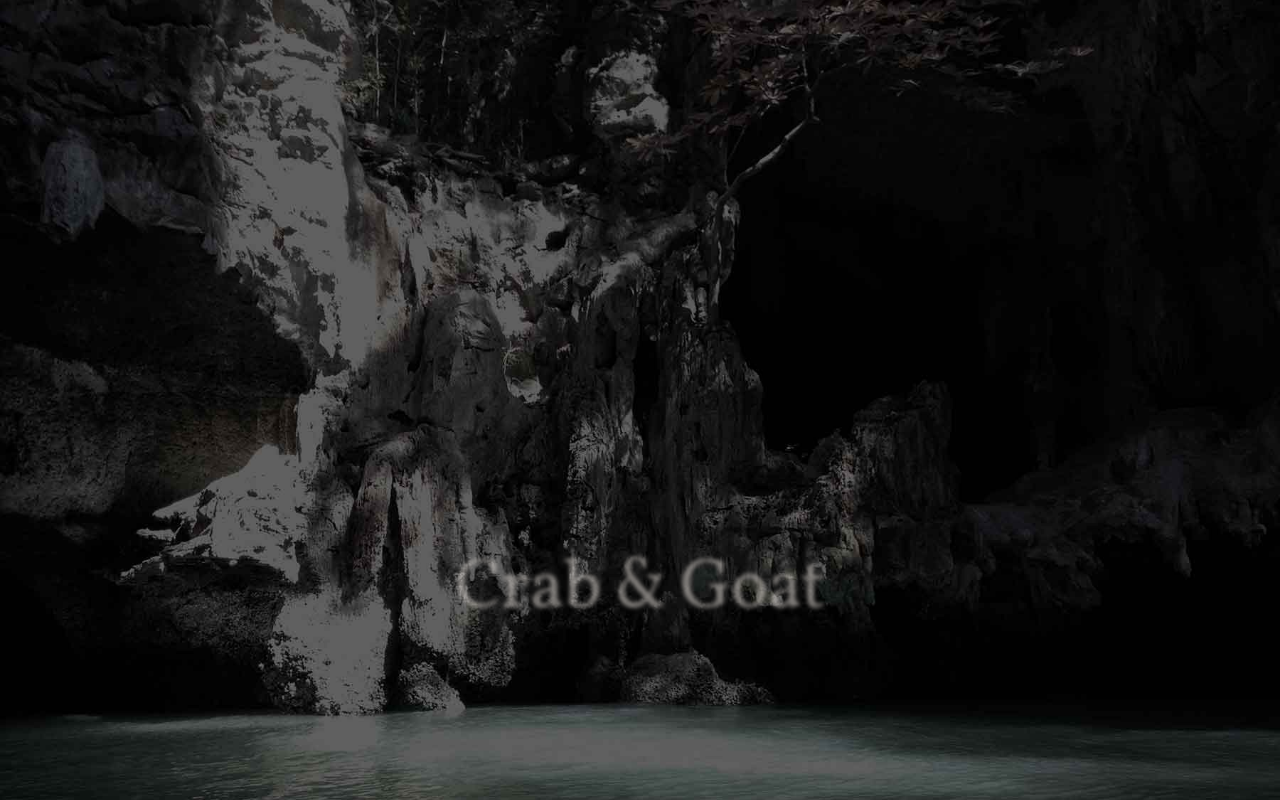
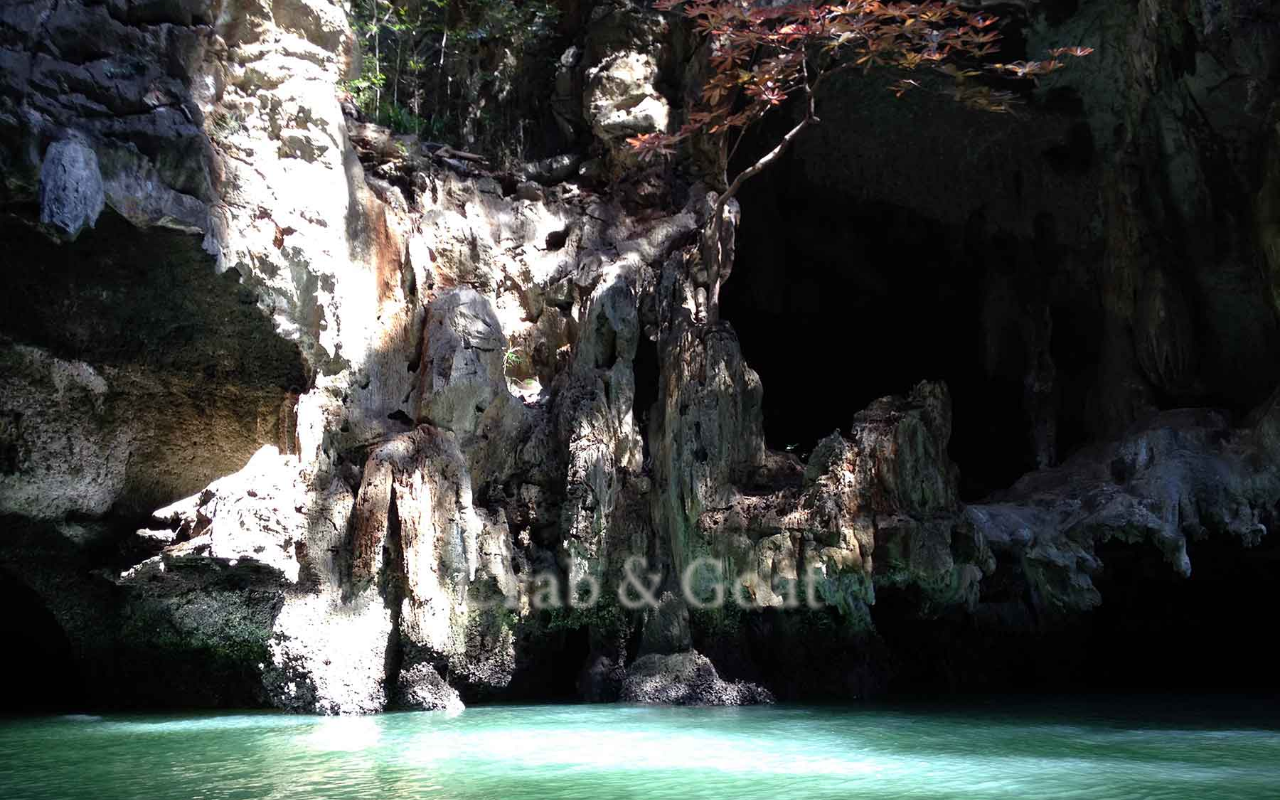
Before and after one commit to creatures/crabandgoat, a plain HTML site: page index.html in a window 1280 px wide. Drawn offline with Linux system fonts and the light colour scheme.

Commit message:
use bright background

```diff
--- a/index.html
+++ b/index.html
@@ -9,7 +9,7 @@
     <!-- Styles -->
     <style>
       html {
-        background: url(cave.jpg) no-repeat center center fixed;
+        background: url(cave-bright.jpg) no-repeat center center fixed;
         background-size: cover;
       }
       header {
@@ -27,11 +27,11 @@
         text-align: center;
         text-shadow: 0 0 4px rgba(228,222,216,1);
         animation: fadein 12s;
-        opacity: .75;
+        opacity: .9;
       }
       @keyframes fadein {
         from { opacity: .1; }
-        to { opacity: .75; }
+        to { opacity: .9; }
       }
     </style>
 
```
Also changed, not shown: cave-bright.jpg (added).
